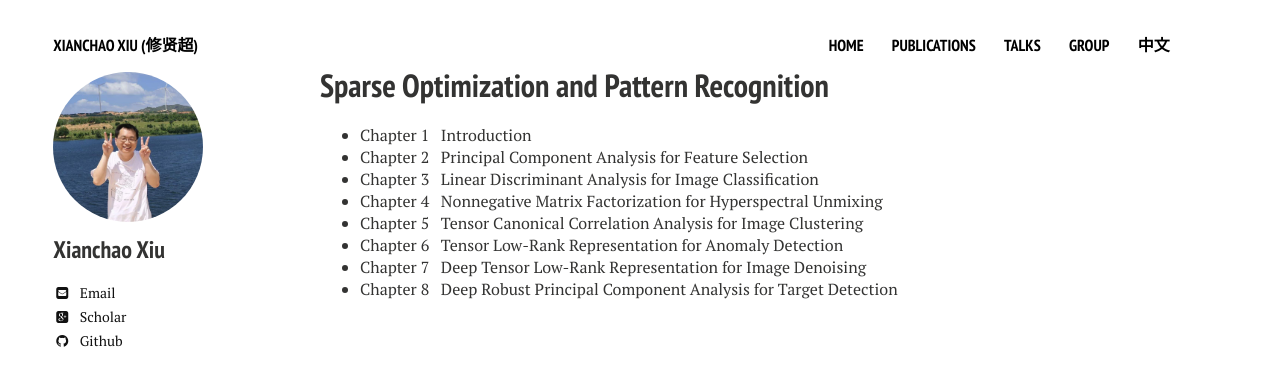
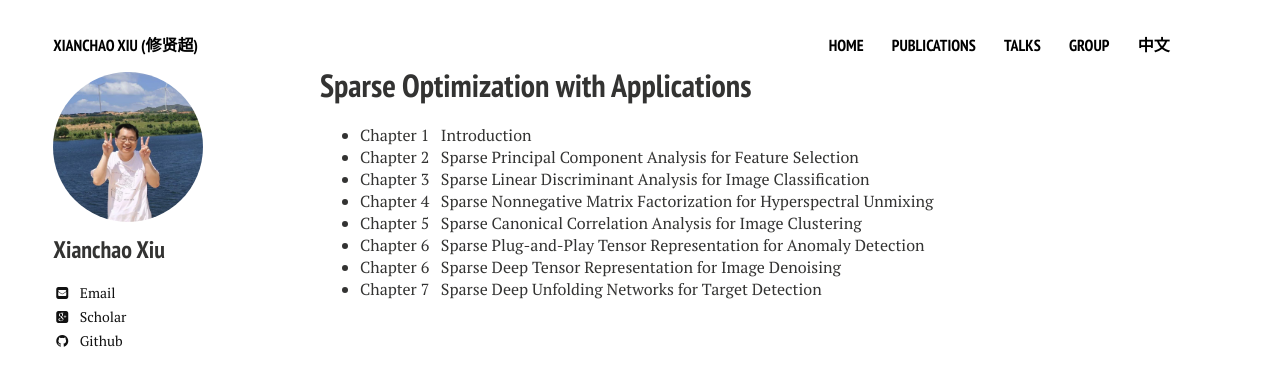
Before and after one commit to xianchaoxiu/xianchaoxiu.github.io, a Jekyll site: the page built from chinese/book/index.md, in a window 1280 px wide. Shown: the top 386 px of the page. Built offline with Jekyll 4.4.1, drawn with Linux system fonts in a browser that asks for light colours; nearby versions of some CDN libraries.

Commit message:
Update index.md

```diff
--- a/chinese/book/index.md
+++ b/chinese/book/index.md
@@ -1,15 +1,15 @@
 ---
 layout: page
-title: Sparse Optimization and Pattern Recognition
+title: Sparse Optimization with Applications
 comments: false
 share: false
 ---
 
 * Chapter 1 &nbsp;  Introduction<br>
-* Chapter 2 &nbsp;  Principal Component Analysis for Feature Selection<br>
-* Chapter 3 &nbsp;  Linear Discriminant Analysis for Image Classification<br>
-* Chapter 4 &nbsp;  Nonnegative Matrix Factorization for Hyperspectral Unmixing<br>
-* Chapter 5 &nbsp;  Tensor Canonical Correlation Analysis for Image Clustering<br>
-* Chapter 6 &nbsp;  Tensor Low-Rank Representation for Anomaly Detection<br>
-* Chapter 7 &nbsp;  Deep Tensor Low-Rank Representation for Image Denoising<br>
-* Chapter 8 &nbsp;  Deep Robust Principal Component Analysis for Target Detection<br>
+* Chapter 2 &nbsp;  Sparse Principal Component Analysis for Feature Selection<br>
+* Chapter 3 &nbsp;  Sparse Linear Discriminant Analysis for Image Classification<br>
+* Chapter 4 &nbsp;  Sparse Nonnegative Matrix Factorization for Hyperspectral Unmixing<br>
+* Chapter 5 &nbsp;  Sparse Canonical Correlation Analysis for Image Clustering<br>
+* Chapter 6 &nbsp;  Sparse Plug-and-Play Tensor Representation for Anomaly Detection<br>
+* Chapter 6 &nbsp;  Sparse Deep Tensor Representation for Image Denoising<br>
+* Chapter 7 &nbsp;  Sparse Deep Unfolding Networks for Target Detection<br>
```
